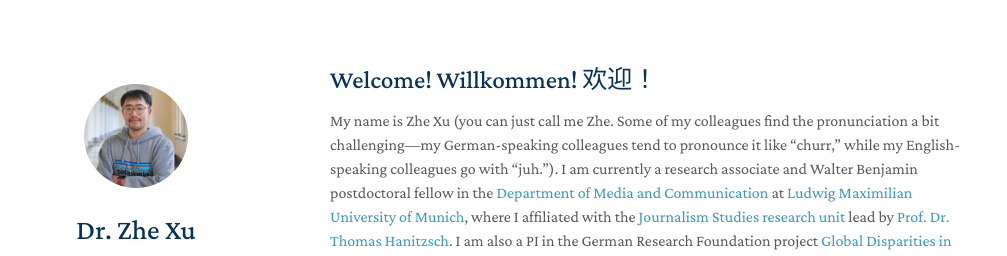
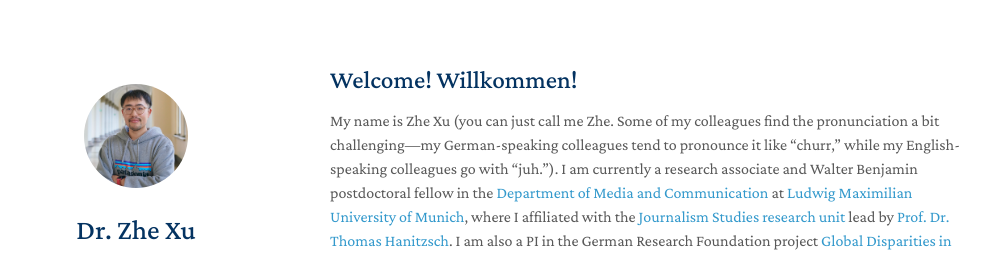
Before and after one commit to zhexuphd/home, a Jekyll site: the page built from index.md, in a window 1280 px wide and 900 px high. Shown: the top 256 px of the window, without its empty margins (140-1147 px from the left). Built offline with Jekyll 4.4.1, drawn with Linux system fonts in a browser that asks for light colours; a style sheet for code colours, icons or effects is not loaded; our own code applies the rules of GitHub Pages for plain Markdown files.

Commit message:
Update index.md

```diff
--- a/index.md
+++ b/index.md
@@ -2,7 +2,7 @@
 layout: homepage
 ---
 
-## Welcome! Willkommen! 欢迎！
+## Welcome! Willkommen!
 
 My name is Zhe Xu (you can just call me Zhe. Some of my colleagues find the pronunciation a bit challenging—my German-speaking colleagues tend to pronounce it like “churr,” while my English-speaking colleagues go with “juh.”). I am currently a research associate and Walter Benjamin postdoctoral fellow in the [Department of Media and Communication](https://www.ifkw.uni-muenchen.de/index.html) at [Ludwig Maximilian University of Munich](https://www.lmu.de/en/), where I affiliated with the [Journalism Studies research unit](https://www.ifkw.uni-muenchen.de/lehrbereiche/hanitzsch/hanitzsch_profil/index.html) lead by [Prof. Dr. Thomas Hanitzsch](https://www.ifkw.uni-muenchen.de/organisation/personen/professoren/hanitzsch_thomas/index.html). I am also a PI in the German Research Foundation project [Global Disparities in Journalistic Practices in Mediating Migration Crises (2024-2026)](https://gepris.dfg.de/gepris/projekt/539233881?context=projekt&task=showDetail&id=539233881&).
 
```
